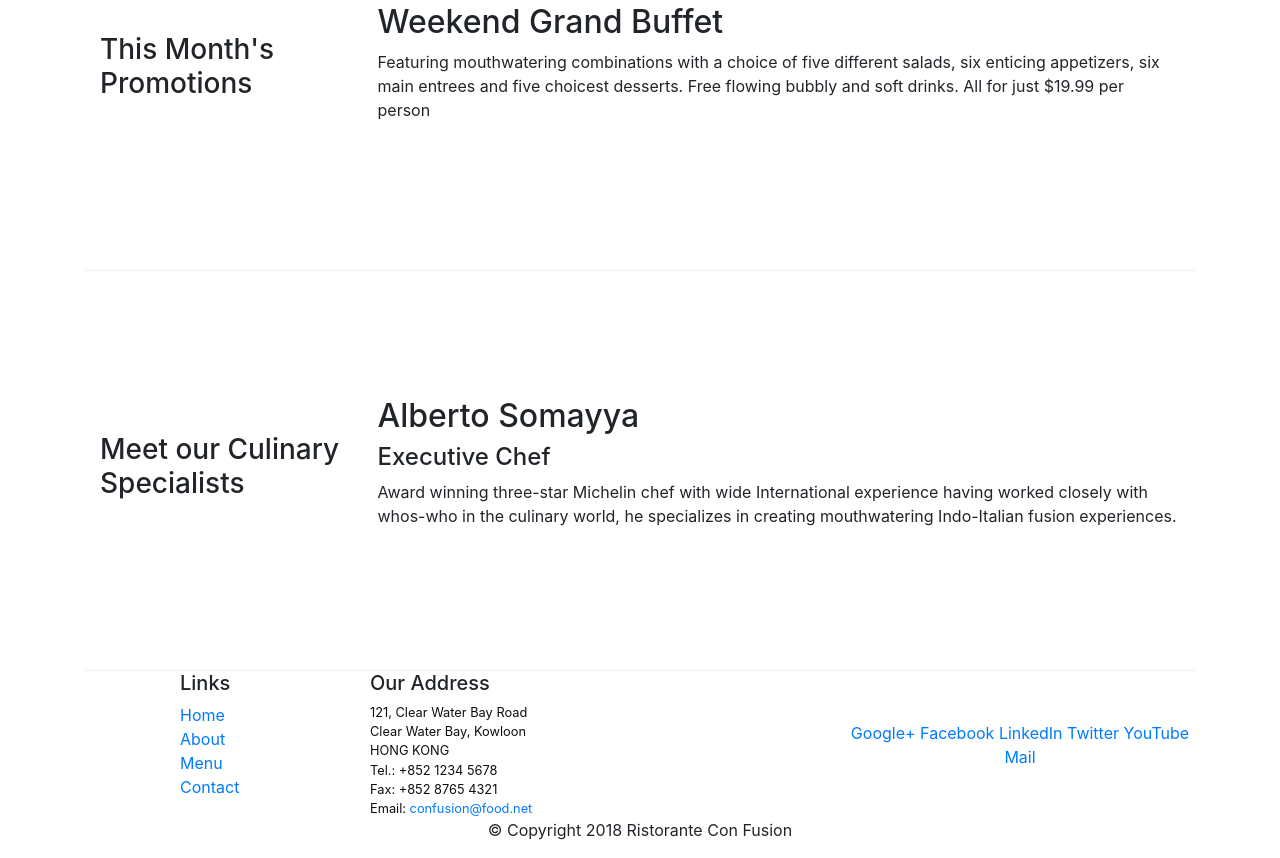
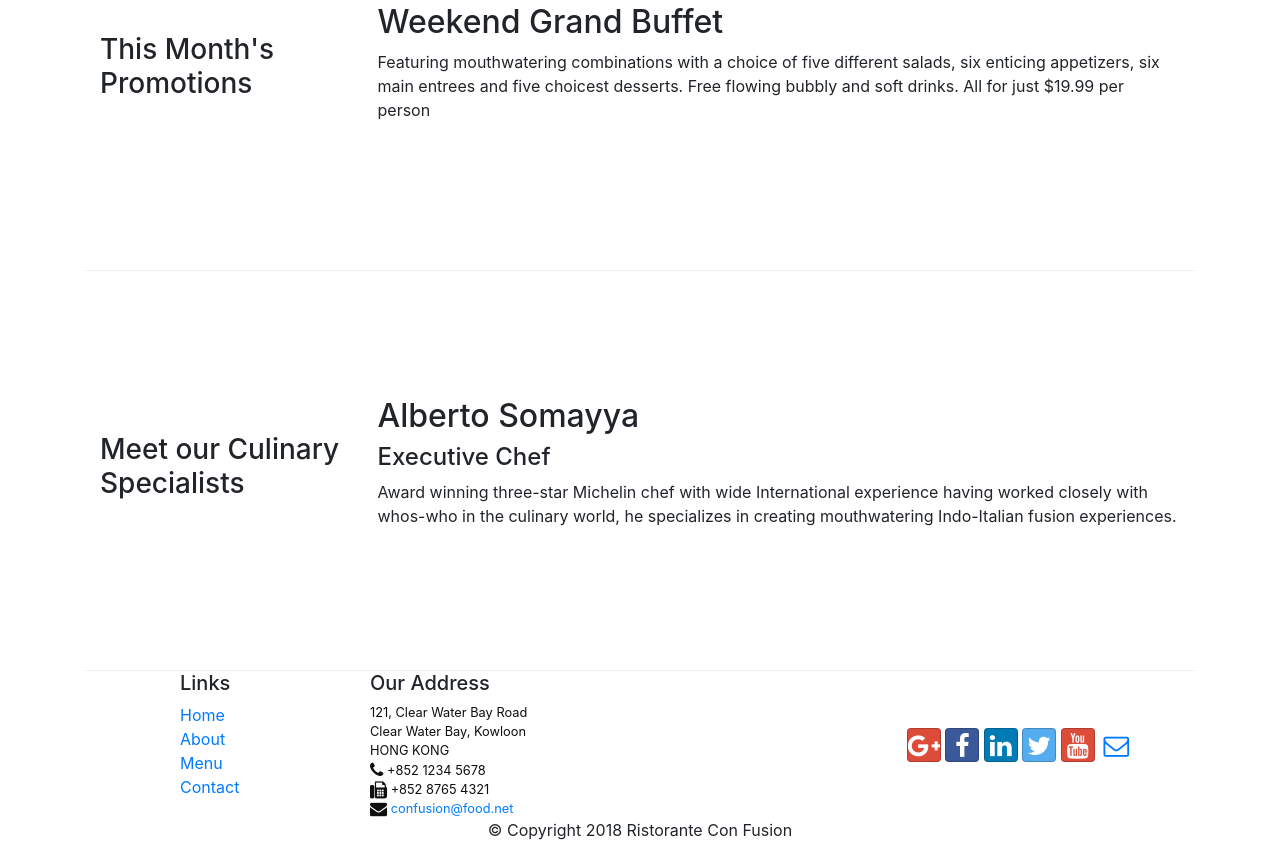
Before and after one commit to codeaamirkalimi/-Front-End-Web-UI-Frameworks-and-Tools-Bootstrap-4, a website: page index.html in a window 1280 px wide. Shown: the part 863-1721 px from the top of the page. Drawn offline with nearby package versions, Linux system fonts and the light colour scheme.

Commit message:
icon fonts

```diff
--- a/index.html
+++ b/index.html
@@ -9,7 +9,9 @@
 
  <!-- Bootstrap CSS -->
     <link rel="stylesheet" href="node_modules/bootstrap/dist/css/bootstrap.min.css">
-        <link href="css/style.css" rel="stylesheet">
+    <link rel="stylesheet" href="node_modules/font-awesome/css/font-awesome.min.css">
+    <link rel="stylesheet" href="node_modules/bootstrap-social/bootstrap-social.css">
+    <link href="css/style.css" rel="stylesheet">
     <title>Ristorante Con Fusion</title>
 </head>
 
@@ -22,10 +24,10 @@
        <a class="navbar-brand" href="#">Ristorante Con Fusion</a>
        <div class="collapse navbar-collapse" id="Navbar">
        <ul class="navbar-nav mr-auto">
-         <li class="nav-item active"><a class="nav-link" href="#">Home</a></li>
-         <li class="nav-item"><a class="nav-link" href="aboutus.html">About Us</a></li>
-         <li class="nav-item"><a class="nav-link" href="#">Menu</a></li>
-         <li class="nav-item"><a class="nav-link" href="#">Contact</a></li>
+         <li class="nav-item active"><a class="nav-link" href="#"><span class="fa fa-home fa-lg"></span>Home</a></li>
+         <li class="nav-item"><a class="nav-link" href="aboutus.html"><span class="fa fa-info fa-lg"></span>About Us</a></li>
+         <li class="nav-item"><a class="nav-link" href="#"><span class="fa fa-list fa-lg"></span>Menu</a></li>
+         <li class="nav-item"><a class="nav-link" href="#"><span class="fa fa-address-card fa-lg"></span>Contact</a></li>
        </ul>
      </div>
      </div>
@@ -95,19 +97,19 @@
 		              121, Clear Water Bay Road<br>
 		              Clear Water Bay, Kowloon<br>
 		              HONG KONG<br>
-		              Tel.: +852 1234 5678<br>
-		              Fax: +852 8765 4321<br>
-		              Email: <a href="mailto:confusion@food.net">confusion@food.net</a>
+		              <span class="fa fa-phone fa-lg"></span> +852 1234 5678<br>
+		              <span class="fa fa-fax fa-lg"></span> +852 8765 4321<br>
+		              <span class="fa fa-envelope fa-lg"></span> <a href="mailto:confusion@food.net">confusion@food.net</a>
 		           </address>
                 </div>
                 <div class="col-12 col-sm-4 align-self-center">
                     <div class="text-center">
-                        <a href="http://google.com/+">Google+</a>
-                        <a href="http://www.facebook.com/profile.php?id=">Facebook</a>
-                        <a href="http://www.linkedin.com/in/">LinkedIn</a>
-                        <a href="http://twitter.com/">Twitter</a>
-                        <a href="http://youtube.com/">YouTube</a>
-                        <a href="mailto:">Mail</a>
+                      <a class="btn btn-social-icon btn-google" href="http://google.com/+"><span class="fa fa-google-plus fa-lg"></span></a>
+                      <a class="btn btn-social-icon btn-facebook" href="http://www.facebook.com/profile.php?id="><span class="fa fa-facebook fa-lg"></span></a>
+                      <a class="btn btn-social-icon btn-linkedin" href="http://www.linkedin.com/in/"><span class="fa fa-linkedin fa-lg"></span></a>
+                      <a class="btn btn-social-icon btn-twitter" href="http://twitter.com/"><span class="fa fa-twitter fa-lg"></span></a>
+                      <a class="btn btn-social-icon btn-google" href="http://youtube.com/"><span class="fa fa-youtube fa-lg"></span></a>
+                      <a class="btn btn-social-icon" href="mailto:"><span class="fa fa-envelope-o fa-lg"></span></a>
                     </div>
                 </div>
            </div>
--- a/package.json
+++ b/package.json
@@ -15,6 +15,8 @@
   },
   "dependencies": {
     "bootstrap": "^4.0.0",
+    "bootstrap-social": "^5.1.1",
+    "font-awesome": "^4.7.0",
     "jquery": "^3.3.1",
     "popper.js": "^1.12.9"
   }
```
Also changed, not shown: aboutus.html (+16 -14 lines), 1 other file.
